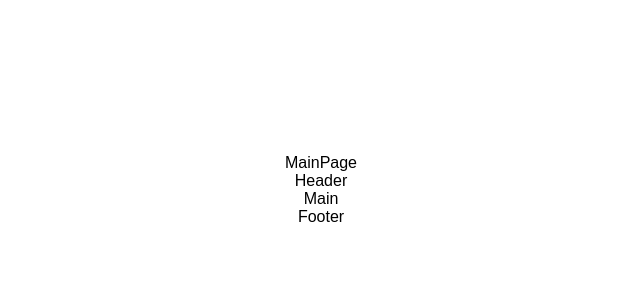
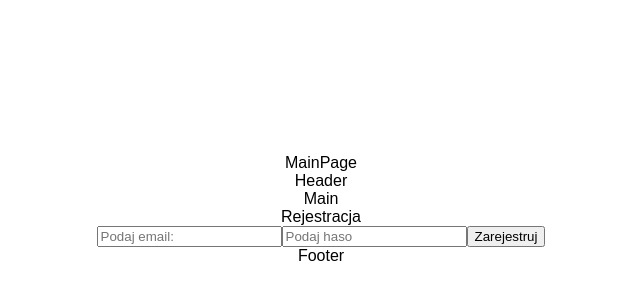
Before and after one commit to TsJennyfer/Life_progress, a React (Create React App) app in the folder client/: page / in a window 1280 px wide. Shown: the part 46-346 px from the top of the page, without its empty margins (319-959 px from the left). Built offline with nearby package versions, Linux system fonts and the light colour scheme.

Commit message:
Rejestracja - komponent

```diff
--- a/client/src/components/Main.js
+++ b/client/src/components/Main.js
@@ -1,12 +1,14 @@
 // To jest Main - środkowa część strony wyświetlająca część główną
 import React from 'react';
-import Cel from './Cel'
+import Cel from './Cel';
+import Rejestracja from './Rejestracja';
 
 class Main extends React.Component {
     render() {
         return (
             <div>
                 Main
+                <Rejestracja />
 
             </div>
         )
--- /dev/null
+++ b/client/src/components/Rejestracja.js
@@ -0,0 +1,83 @@
+// To jest komponent strony rejsetracji nowego użytkownika
+import React from 'react';
+import axios from 'axios';
+
+class Rejestracja extends React.Component {
+
+    constructor(props) {
+        super(props);
+
+        this.addUser = this.addUser.bind(this);
+        this.handleEmail = this.handleEmail.bind(this);
+        this.handlePassword = this.handlePassword.bind(this);
+        this.state = {
+            email: "",
+            userPassword: ""
+        }
+    }
+
+
+    //Dodanie użytkownika
+    addUser(event) {
+        event.preventDefault();
+        this.setState({
+            email: event.target.value,
+            userPassword: event.target.value,
+        });
+
+        axios.post('/user', {
+            email: this.state.email,
+            userPassword: this.state.userPassword,
+        })
+            .then(response => {
+                console.log(response, 'User added!');
+            })
+            .catch(err => {
+                console.log(err, 'User not added, try again.');
+            });
+
+        this.setState({
+            email: "",
+            userPassword: "",
+        });
+    }
+
+    handleEmail(event) {
+        this.setState({ email: event.target.value });
+    }
+    handlePassword(event) {
+        this.setState({ userPassword: event.target.value });
+    }
+
+    render() {
+        return (
+            <div>
+                Rejestracja
+                <form className="registerForm" onSubmit={this.addUser}>
+                    <input
+                        onChange={this.handleEmail}
+                        name="email"
+                        type="email"
+                        value={this.state.email}
+                        placeholder="Podaj email:"
+                    />
+                    <input
+                        onChange={this.handlePassword}
+                        name="userPassword"
+                        type="password"
+                        minLength={3}
+                        value={this.state.userPassword}
+                        placeholder="Podaj haso"
+                    />
+
+                    <button type="submit">
+                        Zarejestruj<i className="GuestBookButton2" aria-hidden="true" />
+                    </button>
+                </form>
+            </div>
+        );
+    }
+
+}
+
+export default Rejestracja;
```
